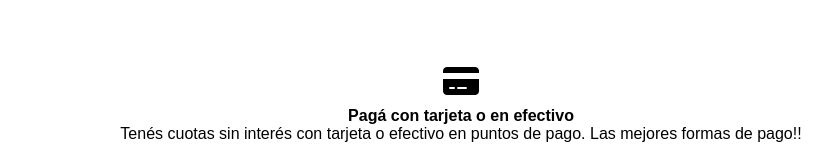
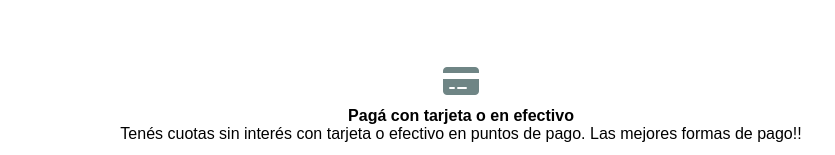
Before and after one commit to Mlogascio1986/Grupo7_fineWinesSprint2, a website: page views/productCart.html in a window 1280 px wide. In both pictures the pointer is over the icon 640 px from the left and 1331 px from the top of the page. Shown: the part 1251-1406 px from the top of the page, without its empty margins (179-1014 px from the left). Drawn offline with Linux system fonts and the light colour scheme.

Commit message:
cambios al footer

```diff
--- a/public/css/productCart.css
+++ b/public/css/productCart.css
@@ -235,7 +235,9 @@ footer section i{
     font-size: 2em;
     margin-bottom: 10px;
     margin-top: 30px;
+    transition: all 600ms;
 }
+
 footer section h2{
     font-size: 1rem;
 }
@@ -385,4 +387,8 @@ footer{
     .final{
         justify-content: center;
     }
+    footer section i:hover{
+        transform: rotate(360deg);
+        color: rgb(111, 133, 133);
+    }
 }
```
